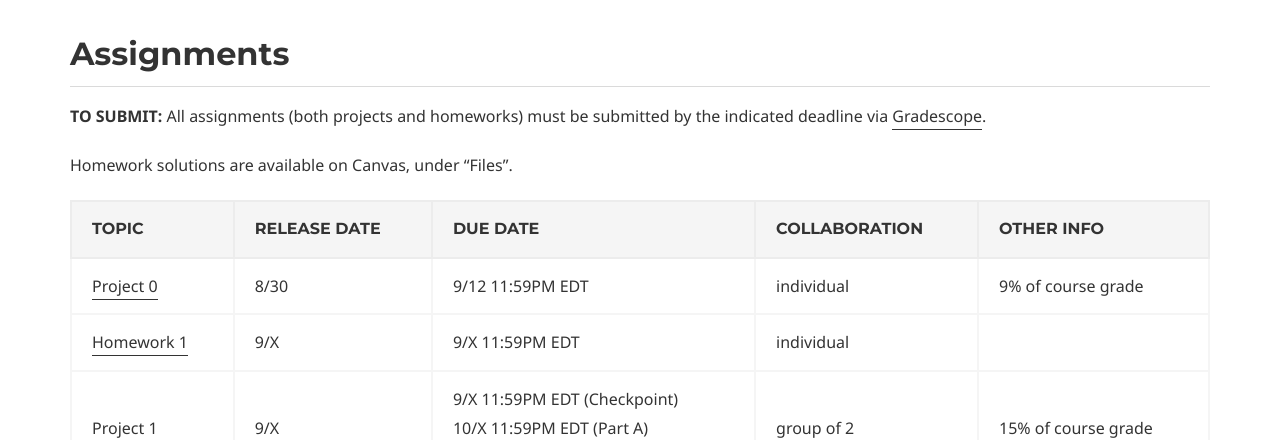
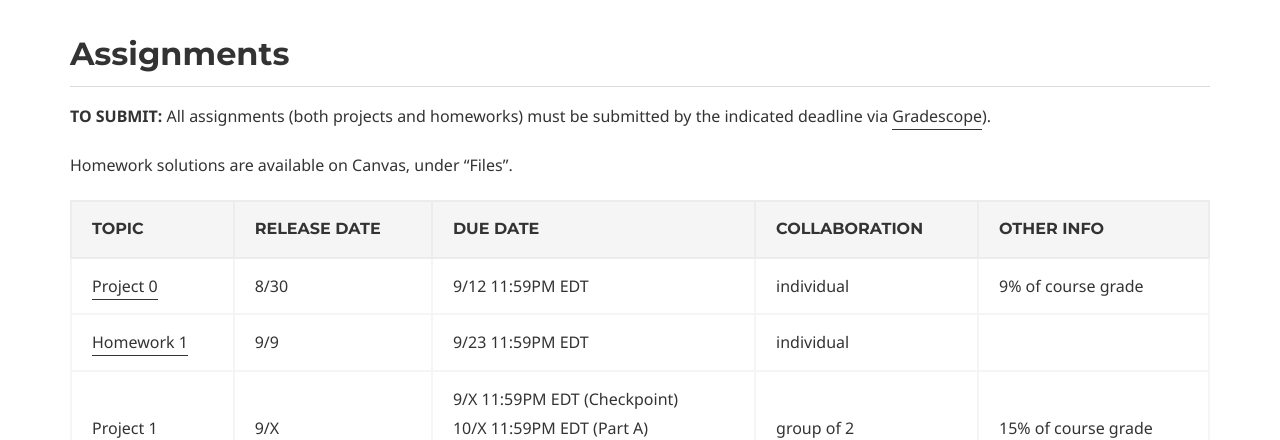
Before and after one commit to 15-440/website, a Jekyll site: the page built from assignments.md, in a window 1280 px wide. Shown: the part 722-1162 px from the top of the page. Built offline with Jekyll 4.4.1, drawn with Linux system fonts in a browser that asks for light colours.

```diff
--- a/assignments.md
+++ b/assignments.md
@@ -11,7 +11,7 @@ micro_nav: false
 
 ## Assignments
 
-**TO SUBMIT:** All assignments (both projects and homeworks) must be submitted by the indicated deadline via [Gradescope]({{ site.course.links.gradescope.url }}).
+**TO SUBMIT:** All assignments (both projects and homeworks) must be submitted by the indicated deadline via [Gradescope](https://www.gradescope.com/courses/833387)).
 
 Homework solutions are available on Canvas, under "Files".
 
@@ -20,7 +20,7 @@ Homework solutions are available on Canvas, under "Files".
 | Topic                                     | Release Date | Due Date          | Collaboration | Other Info |
 |-------------------------------------------|--------------|-------------------|---------------|------------|
 | [Project 0](https://classroom.github.com/a/hSiUMLgb)                             | 8/30         | 9/12 11:59PM EDT  | individual     | 9% of course grade |
-| [Homework 1]({{ site.course.links.gradescope.url }})                            | 9/X          | 9/X 11:59PM EDT  | individual     |            |
+| [Homework 1](https://www.gradescope.com/courses/833387/assignments/4918594)                            | 9/9          | 9/23 11:59PM EDT  | individual     |            |
 | [Project 1]()                             | 9/X          | 9/X 11:59PM EDT (Checkpoint) <br> 10/X 11:59PM EDT (Part A) <br> 10/X 11:59PM EDT (Part B)| group of 2  | 15% of course grade |
 | [Homework 2]({{ site.course.links.gradescope.url }})                            | 9/X          | 10/X 11:59PM EDT | individual      |            |
 | [Project 2]()                             | 10/X          | 11/X 11:59PM EST (Checkpoint) <br> 11/X 11:59PM EST (Final) | individual  | 11% of course grade |
```
